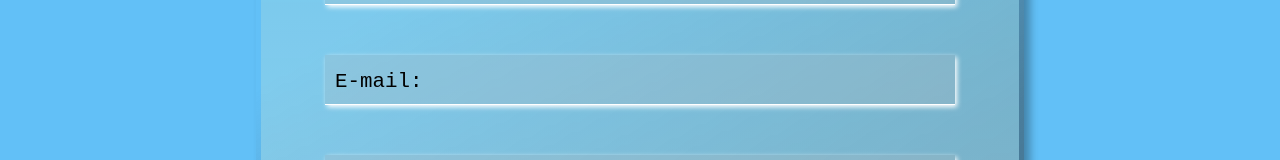
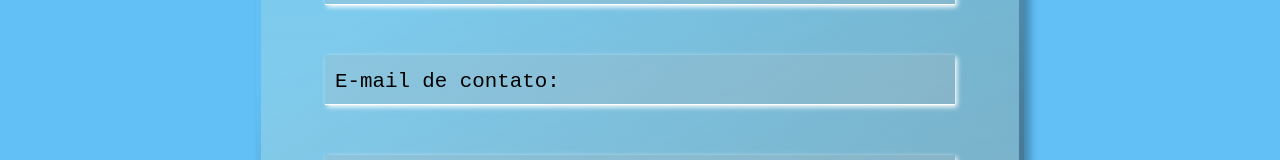
Before and after one commit to Emmanuelf21/meu-portfolio, a React (Vite) app: page /contato in a window 1280 px wide. Shown: the part 273-433 px from the top of the page. Built offline with nearby package versions, Linux system fonts and the light colour scheme.

Commit message:
corrigi o formulario de contato

```diff
--- a/src/pages/Contato.jsx
+++ b/src/pages/Contato.jsx
@@ -24,7 +24,7 @@ const Contato = () => {
           </div>
           <div className="um-input">
             <input type="text" name="email" id="email" className="inputs" required autoComplete="off" />
-            <label htmlFor="email">E-mail:</label>
+            <label htmlFor="email">E-mail de contato:</label>
           </div>
           <div className="um-input">
             <input type="text" name="subject" id="razao" className="inputs" required autoComplete="off" />
```
